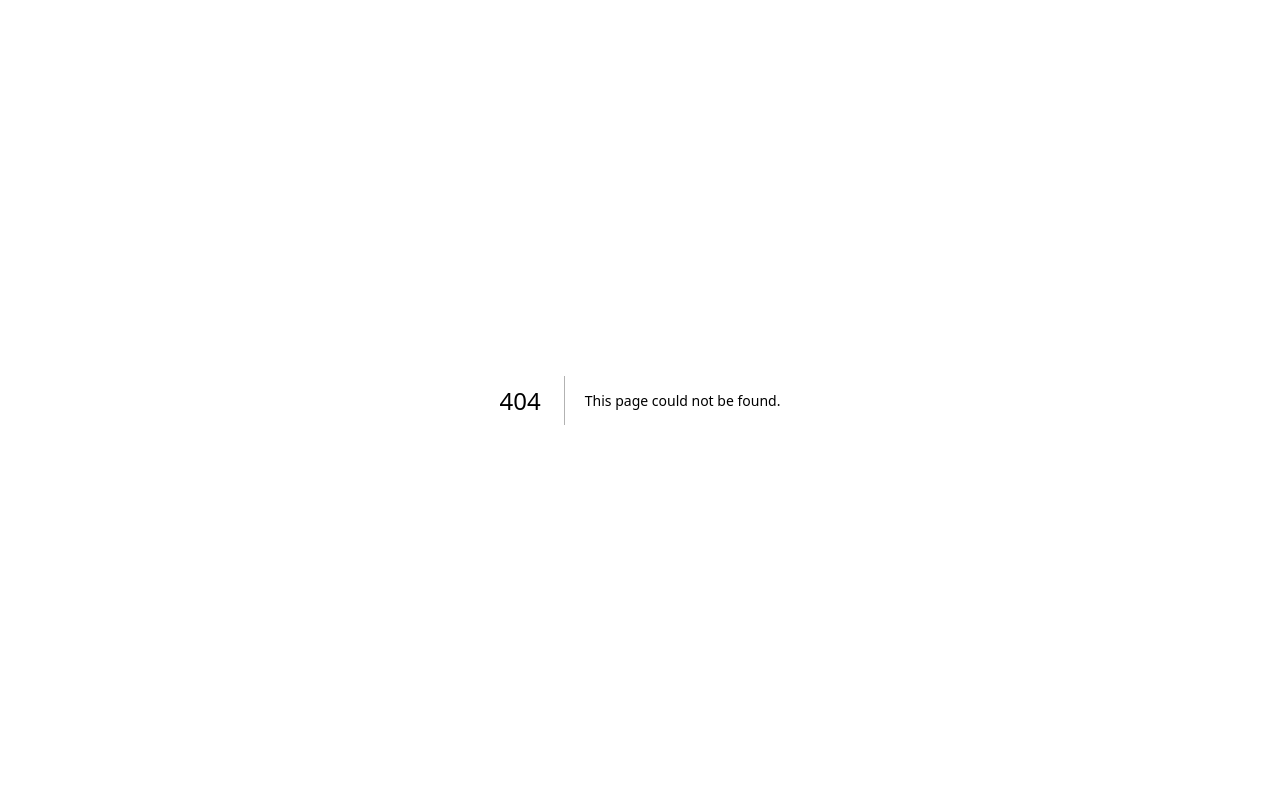
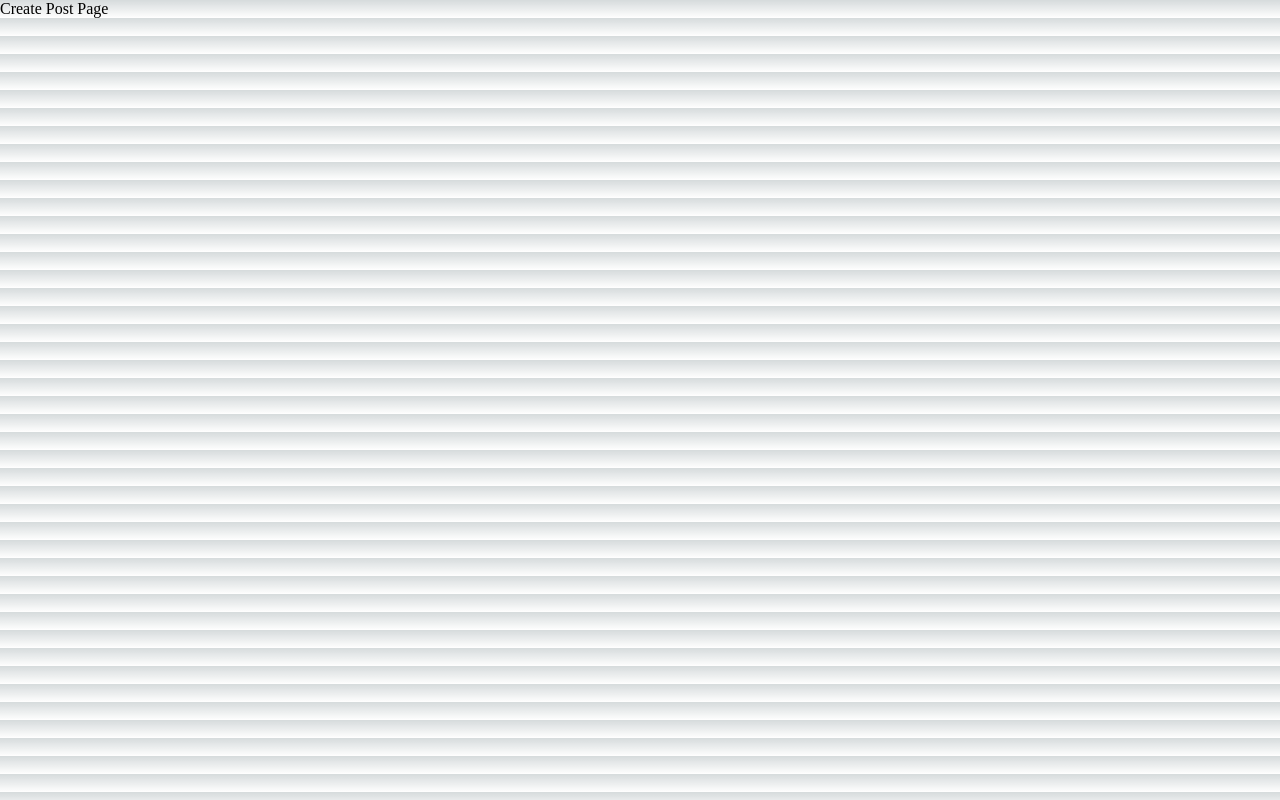
Before and after one commit to nghiemph95/learn-nextjs, a Next.js app: page /posts/create in a window 1280 px wide. Before the commit this address had no page. Built offline with nearby package versions, Linux system fonts and the light colour scheme.

Commit message:
Updated: 24-02-2023 17:38:13

```diff
--- /dev/null
+++ b/pages/posts/create.tsx
@@ -0,0 +1,7 @@
+import React from 'react';
+
+export interface CreatePostPageProps {}
+
+export default function CreatePostPage(props: CreatePostPageProps) {
+  return <div>Create Post Page</div>;
+}
```
Also changed, not shown: pages/posts/index.tsx (added, +7 -0 lines).
